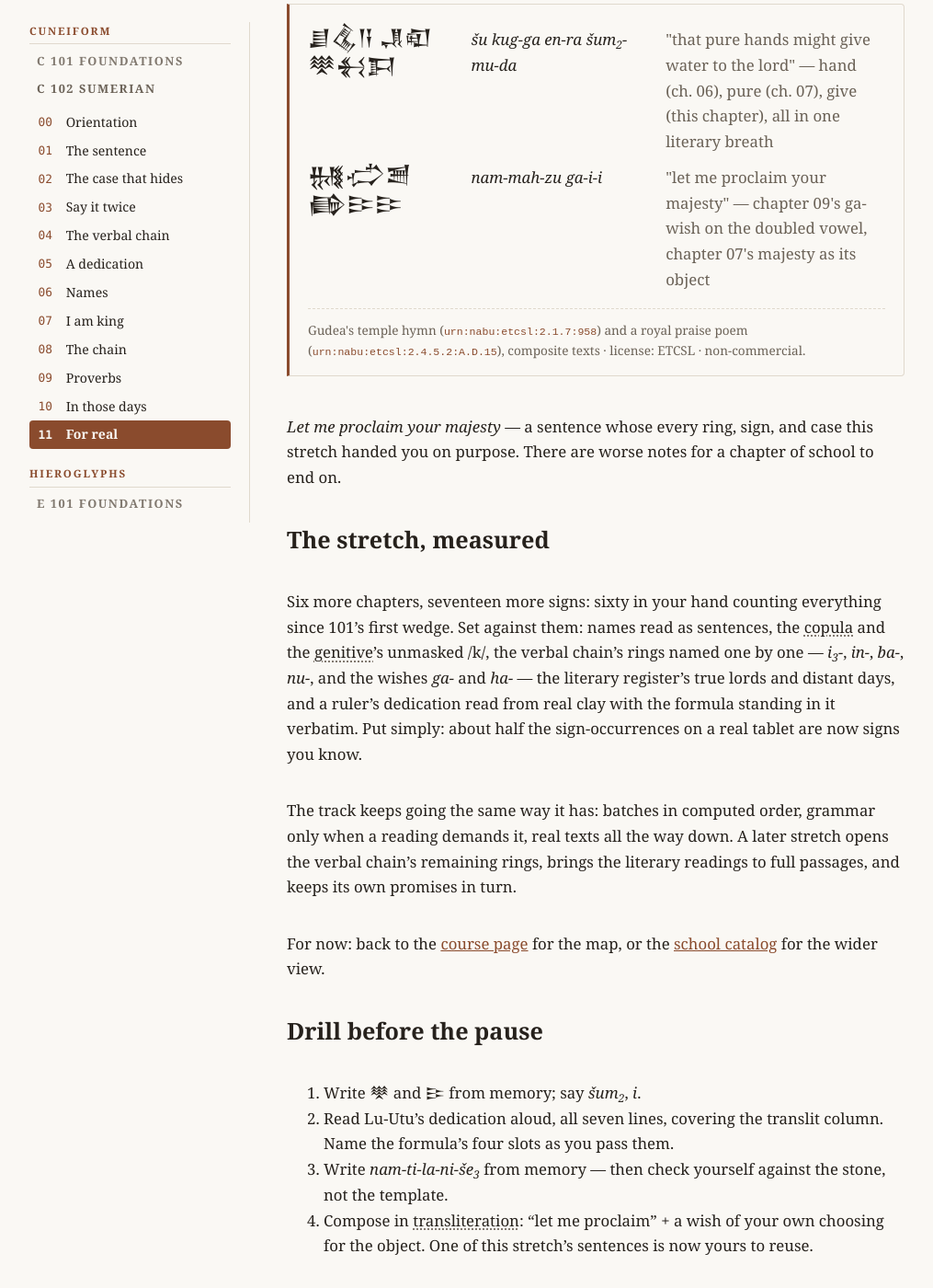
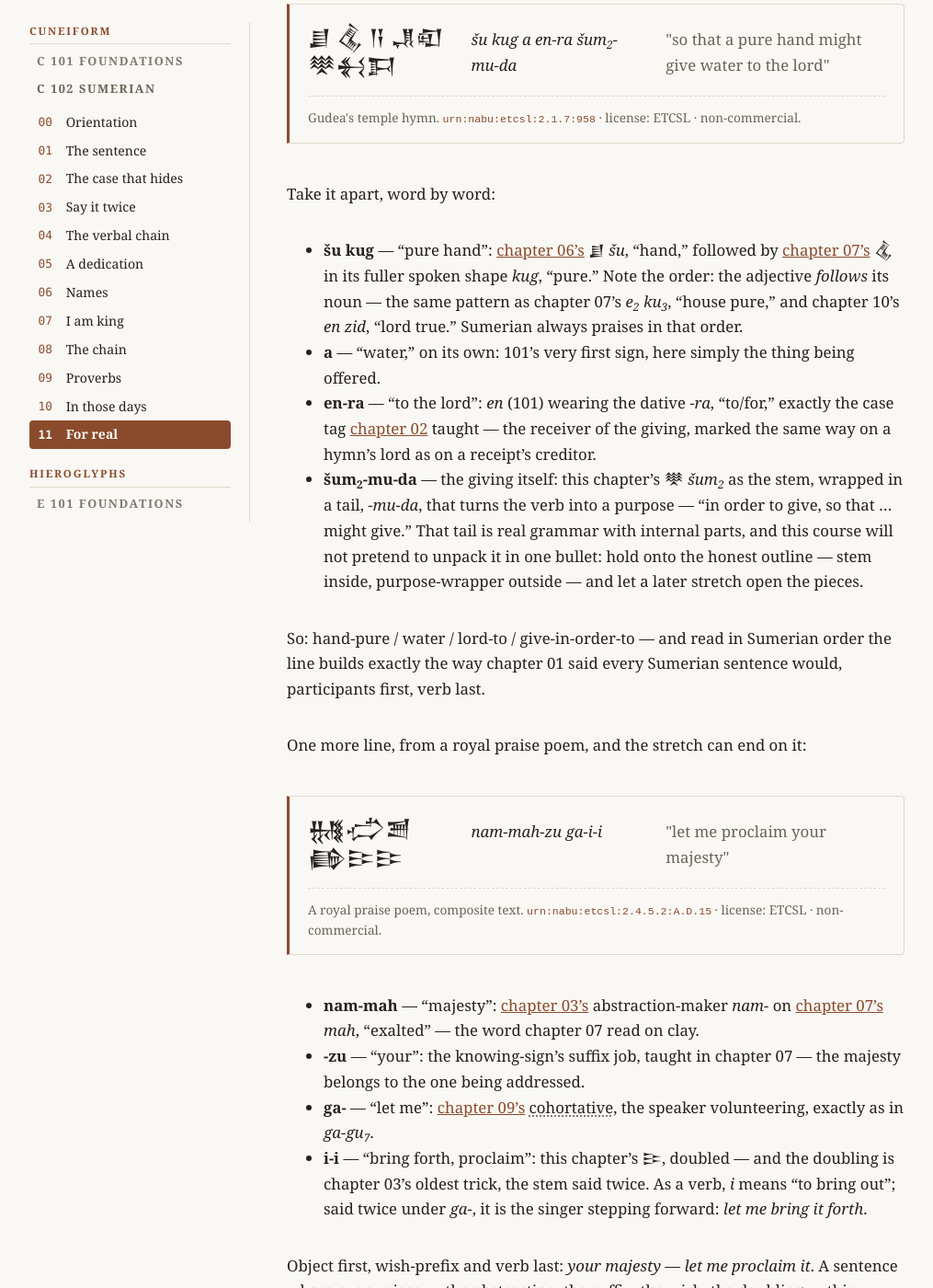
Before and after one commit to arvicco/nabu-edubba, a Jekyll site: the page built from site/cuneiform/102/11-a-dedication-for-real.md, in a window 1280 px wide and 1400 px high, scrolled down 2709 px. Shown: the whole window at 92% size, without its empty margins (132-1147 px from the left). Built offline with Jekyll 4.4.1, drawn with Linux system fonts in a browser that asks for light colours; some of the changed text lies outside the part shown.

Commit message:
fix: ch11 high-style lines worked out piece by piece (owner review)
The 'Giving, in the high style' panel had checklist glosses where
grammar belonged. Both lines now get the ch08-style word-by-word
walkthrough: noun-adjective order (šu kug beside e2 ku3 and en
zid), the dative -ra on the hymn's lord, šum₂ inside its honest
purpose-wrapper, and nam-mah-zu ga-i-i taken apart into
abstraction + your + wish + doubled stem, each piece linked home.
Also fixes a transliteration error the sketchiness was hiding:
the corpus line is šu kug a (three words), not šu kug-ga.

Co-Authored-By: Claude Fable 5 <noreply@anthropic.com>

```diff
--- a/site/cuneiform/102/11-a-dedication-for-real.md
+++ b/site/cuneiform/102/11-a-dedication-for-real.md
@@ -115,19 +115,77 @@ Gudea's temple hymn, the newly built house is readied so
 
 <figure class="reading reading--script">
   <div class="reading-lines">
-    <div class="reading-line"><span class="script">𒋗𒆬𒀀 𒂗𒊏𒋧𒈬𒁕</span><span class="translit">šu kug-ga en-ra šum₂-mu-da</span><span class="gloss">"that pure hands might give water to the lord" — hand (ch. 06), pure (ch. 07), give (this chapter), all in one literary breath</span></div>
-    <div class="reading-line"><span class="script">𒉆𒈤𒍪 𒂵𒄿𒄿</span><span class="translit">nam-mah-zu ga-i-i</span><span class="gloss">"let me proclaim your majesty" — chapter 09's ga- wish on the doubled vowel, chapter 07's majesty as its object</span></div>
+    <div class="reading-line"><span class="script">𒋗 𒆬 𒀀 𒂗𒊏 𒋧𒈬𒁕</span><span class="translit">šu kug a en-ra šum₂-mu-da</span><span class="gloss">"so that a pure hand might give water to the lord"</span></div>
   </div>
   <figcaption class="citation">
-    Gudea's temple hymn (<code>urn:nabu:etcsl:2.1.7:958</code>) and
-    a royal praise poem (<code>urn:nabu:etcsl:2.4.5.2:A.D.15</code>),
-    composite texts · license: ETCSL · non-commercial.
+    Gudea's temple hymn. <code>urn:nabu:etcsl:2.1.7:958</code> ·
+    license: ETCSL · non-commercial.
   </figcaption>
 </figure>
 
-*Let me proclaim your majesty* — a sentence whose every ring, sign,
-and case this stretch handed you on purpose. There are worse notes
-for a chapter of school to end on.
+Take it apart, word by word:
+
+- **šu kug** — "pure hand":
+  [chapter 06's]({{ '/cuneiform/102/06-names-that-are-sentences/' | relative_url }})
+  𒋗 *šu*, "hand," followed by
+  [chapter 07's]({{ '/cuneiform/102/07-i-am-king/' | relative_url }})
+  𒆬 in its fuller spoken shape *kug*, "pure." Note the order:
+  the adjective *follows* its noun — the same pattern as chapter
+  07's *e₂ ku₃*, "house pure," and chapter 10's *en zid*, "lord
+  true." Sumerian always praises in that order.
+- **a** — "water," on its own: 101's very first sign, here simply
+  the thing being offered.
+- **en-ra** — "to the lord": *en* (101) wearing the dative *-ra*,
+  "to/for," exactly the case tag
+  [chapter 02]({{ '/cuneiform/102/02-the-case-that-hides/' | relative_url }})
+  taught — the receiver of the giving, marked the same way on a
+  hymn's lord as on a receipt's creditor.
+- **šum₂-mu-da** — the giving itself: this chapter's 𒋧 *šum₂* as
+  the stem, wrapped in a tail, *-mu-da*, that turns the verb into
+  a purpose — "in order to give, so that … might give." That
+  tail is real grammar with internal parts, and this course will
+  not pretend to unpack it in one bullet: hold onto the honest
+  outline — stem inside, purpose-wrapper outside — and let a
+  later stretch open the pieces.
+
+So: hand-pure / water / lord-to / give-in-order-to — and read in
+Sumerian order the line builds exactly the way chapter 01 said
+every Sumerian sentence would, participants first, verb last.
+
+One more line, from a royal praise poem, and the stretch can end
+on it:
+
+<figure class="reading reading--script">
+  <div class="reading-lines">
+    <div class="reading-line"><span class="script">𒉆𒈤𒍪 𒂵𒄿𒄿</span><span class="translit">nam-mah-zu ga-i-i</span><span class="gloss">"let me proclaim your majesty"</span></div>
+  </div>
+  <figcaption class="citation">
+    A royal praise poem, composite text.
+    <code>urn:nabu:etcsl:2.4.5.2:A.D.15</code> · license: ETCSL ·
+    non-commercial.
+  </figcaption>
+</figure>
+
+- **nam-mah** — "majesty":
+  [chapter 03's]({{ '/cuneiform/102/03-say-it-twice/' | relative_url }})
+  abstraction-maker *nam-* on
+  [chapter 07's]({{ '/cuneiform/102/07-i-am-king/' | relative_url }})
+  *mah*, "exalted" — the word chapter 07 read on clay.
+- **-zu** — "your": the knowing-sign's suffix job, taught in
+  chapter 07 — the majesty belongs to the one being addressed.
+- **ga-** — "let me":
+  [chapter 09's]({{ '/cuneiform/102/09-the-proverb-tablet/' | relative_url }})
+  cohortative, the speaker volunteering, exactly as in *ga-gu₇*.
+- **i-i** — "bring forth, proclaim": this chapter's 𒄿, doubled —
+  and the doubling is chapter 03's oldest trick, the stem said
+  twice. As a verb, *i* means "to bring out"; said twice under
+  *ga-*, it is the singer stepping forward: *let me bring it
+  forth*.
+
+Object first, wish-prefix and verb last: *your majesty — let me
+proclaim it*. A sentence whose every piece — the abstraction, the
+suffix, the wish, the doubling — this stretch handed you on
+purpose. There are worse notes for a chapter of school to end on.
 
 ## The stretch, measured
 
```
